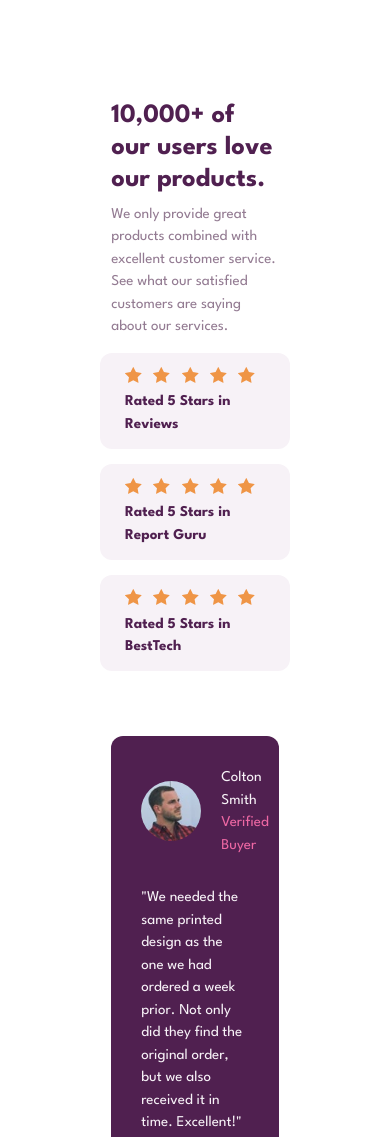
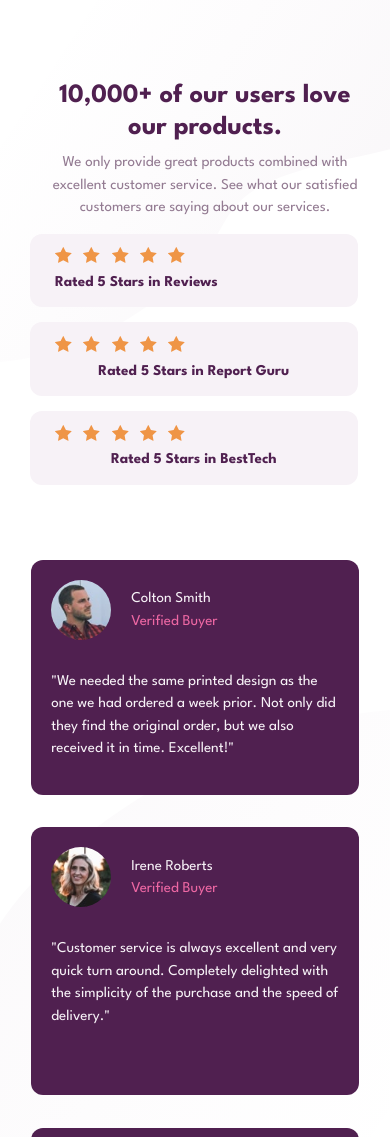
Before and after one commit to jessicaArvizu/FEpractice_Social-Proof-Section, a plain HTML site: page index.html in a window 390 px wide. Shown: the top 1137 px of the page. Drawn offline with nearby package versions, Linux system fonts and the light colour scheme.

Commit message:
Working on mobile/tablet sizes

```diff
--- a/index.html
+++ b/index.html
@@ -15,6 +15,7 @@
 </head>
 
 <body>
+  <main class="container">
     <section id="top-section">
       <div class="container-fluid main-container-top">
         <div class="row top-row">
@@ -25,39 +26,39 @@
               See what our satisfied customers are saying about our services.</p>
           </div>
           <div class="col-lg-6 col-sm-12 col-right">
-            <div class="row info-ratings justify-content-start align-items-center row-start">
-              <div class="col-lg-5 col-md-12 col-sm-12 col-stars">
+            <div class="row info-ratings justify-content-start align-items-center align-self-start">
+              <div class="col-lg-6 col-md-12 col-sm-12 col-stars">
                 <img class="star-icon p-1" src="images/icon-star.svg" alt="Icon of a star">
                 <img class="star-icon p-1" src="images/icon-star.svg" alt="Icon of a star">
                 <img class="star-icon p-1" src="images/icon-star.svg" alt="Icon of a star">
                 <img class="star-icon p-1" src="images/icon-star.svg" alt="Icon of a star">
                 <img class="star-icon p-1" src="images/icon-star.svg" alt="Icon of a star">
               </div>
-              <div class="col-lg-7 col-md-12 col-sm-12 col-text">
+              <div class="col-lg-6 col-md-12 col-sm-12 col-text">
                 <p class="p-1 flex-fill">Rated 5 Stars in Reviews</p>
               </div>
             </div>
-            <div class="row info-ratings justify-content-start align-items-center row-center">
-              <div class="col-lg-5 col-md-12 col-sm-12">
+            <div class="row info-ratings justify-content-start align-items-center align-self-center">
+              <div class="col-lg-6 col-md-12 col-sm-12 col-stars">
                 <img class="star-icon p-1" src="images/icon-star.svg" alt="Icon of a star">
                 <img class="star-icon p-1" src="images/icon-star.svg" alt="Icon of a star">
                 <img class="star-icon p-1" src="images/icon-star.svg" alt="Icon of a star">
                 <img class="star-icon p-1" src="images/icon-star.svg" alt="Icon of a star">
                 <img class="star-icon p-1" src="images/icon-star.svg" alt="Icon of a star">
               </div>
-              <div class="col-lg-7 col-md-12 col-sm-12">
+              <div class="col-lg-6 col-md-12 col-sm-12">
                 <p class="p-1 flex-fill">Rated 5 Stars in Report Guru</p>
               </div>
             </div>
-            <div class="row info-ratings justify-content-start align-items-center row-end">
-              <div class="col-lg-5 col-md-12 col-sm-12">
+            <div class="row info-ratings justify-content-start align-items-center align-self-end">
+              <div class="col-lg-6 col-md-12 col-sm-12 col-stars">
                 <img class="star-icon p-1" src="images/icon-star.svg" alt="Icon of a star">
                 <img class="star-icon p-1" src="images/icon-star.svg" alt="Icon of a star">
                 <img class="star-icon p-1" src="images/icon-star.svg" alt="Icon of a star">
                 <img class="star-icon p-1" src="images/icon-star.svg" alt="Icon of a star">
                 <img class="star-icon p-1" src="images/icon-star.svg" alt="Icon of a star">
               </div>
-              <div class="col-lg-7 col-md-12 col-sm-12">
+              <div class="col-lg-6 col-md-12 col-sm-12">
                 <p class="p-1 flex-fill">Rated 5 Stars in BestTech</p>
               </div>
             </div>
@@ -69,9 +70,8 @@
     <section id="bottom-section">
       <div class="container-fluid main-container-bottom">
         <div class="row bottom-row">
-
           <div class="col-lg-4 col-md-12 col-sm-12 info-col">
-            <div class="info-container align-self-start">
+            <div class="info-container">
               <div class="info-container-header">
                 <img class="info-buyer-img" src="images/image-colton.jpg" alt="">
                 <div>
@@ -86,9 +86,8 @@
               </div>
             </div>
           </div>
-
           <div class="col-lg-4 col-md-12 col-sm-12 info-col">
-            <div class="info-container align-self-center">
+            <div class="info-container info-center">
               <div class="info-container-header">
                 <img class="info-buyer-img" src="images/image-irene.jpg" alt="">
                 <div>
@@ -102,9 +101,8 @@
               </div>
             </div>
           </div>
-
           <div class="col-lg-4 col-md-12 col-sm-12 info-col">
-            <div class="info-container align-self-end">
+            <div class="info-container info-bottom">
               <div class="info-container-header">
                 <img class="info-buyer-img" src="images/image-anne.jpg" alt="">
                 <div>
@@ -121,14 +119,10 @@
         </div>
       </div>
     </section>
+  </main>
 
-  <footer>
-    <div class="attribution">
-      Challenge by
-      <a href="https://www.frontendmentor.io?ref=challenge" target="_blank">Frontend Mentor</a>. Coded by <a
-        href="#">Your
-        Name Here</a>.
-    </div>
+  <footer class="container">
+
   </footer>
 
   <script src="https://cdn.jsdelivr.net/npm/@popperjs/core@2.11.7/dist/umd/popper.min.js"
--- a/style/style.scss
+++ b/style/style.scss
@@ -18,28 +18,22 @@ $white: hsl(0, 0%, 100%);
     color: $veryDarkMagenta;
 }
 
-body{
+body {
     width: 100%;
     background-color: $white;
     min-height: 100%;
     padding: 100px;
+    background-image: url(../images/bg-pattern-top-desktop.svg), url(../images/bg-pattern-bottom-desktop.svg);
+    background-position: left top, right bottom;
+    background-repeat: no-repeat, no-repeat;
 }
-
-/*main {
-    background-color: $white;
-    display: flex;
-    align-items: center;
-    justify-content: center;
-    min-height: 100%;
-    padding: 100px;
-}*/
-
 
 #top-section {
     width: 100%;
+
     .main-container-top {
         .top-row {
-                margin-bottom: 50px;
+            margin-bottom: 40px;
 
             .col-left {
                 h1 {
@@ -52,16 +46,28 @@ body{
             }
 
             .col-right {
+                display: flex;
+                flex-direction: column;
+                justify-content: space-around;
+                margin-bottom: 20px;
+
                 .info-ratings {
                     border-radius: 12px;
                     padding: 10px;
                     background-color: $lightGrayishMagenta;
                     margin-bottom: 15px;
+                    width: 90%;
 
                     p {
                         margin: 0;
                         font-weight: 900;
                     }
+
+                    .col-stars,
+                    .col-text {
+                        width: fit-content;
+                    }
+
                 }
             }
         }
@@ -70,10 +76,15 @@ body{
 
 #bottom-section {
     width: 100%;
+
     .main-container-bottom {
         width: 100%;
 
         .bottom-row {
+            display: flex;
+            flex-direction: row;
+            justify-content: space-around;
+
             .info-col {
 
                 .info-container {
@@ -115,19 +126,15 @@ body{
                         }
                     }
                 }
+
+                .info-center {
+                    margin-top: 10%;
+                }
+
+                .info-bottom {
+                    margin-top: 20%;
                 }
             }
-        }
-    }
-
-
-footer {
-    .attribution {
-        font-size: 11px;
-        text-align: center;
-
-        a {
-            color: hsl(228, 45%, 44%);
         }
     }
 }
@@ -135,17 +142,12 @@ footer {
 /* Media Queries */
 @media only screen and (max-width: 768px) {
 
-    main {
+    #top-section {
+        .main-container-top {
             padding: 30px;
 
-        section {
-            text-align: center;
-
-            .main-container {
             .top-row {
                 margin-bottom: 30px;
-
-                    .col-left {}
 
                 .col-right {
                     .info-ratings {
@@ -154,7 +156,59 @@ footer {
                     }
                 }
             }
+        }
+    }
 
+    #bottom-section {
+        .main-container-bottom {
+            .bottom-row {
+                padding: 0;
+
+                .info-col {
+                    margin: 0;
+                    padding: 0;
+
+                    .info-container {
+                        padding: 20px;
+                    }
+                }
+            }
+        }
+    }
+}
+
+@media only screen and (max-width: 425px) {
+    body{
+        padding:20px;
+        text-align: center;
+    }
+
+    main {
+        margin: 0;
+        padding: 0;
+
+        #top-section {
+            .main-container-top {
+                padding: 10px 0 10px 0;
+                text-align: center;
+                margin: 50px 10px 0 10px;
+
+                .top-row {
+                    margin-bottom: 30px;
+
+                    .col-right {
+                        .info-ratings {
+                            width:100% !important;
+                            text-align: center;
+                            align-self: start !important;
+                        }
+                    }
+                }
+            }
+        }
+
+        #bottom-section {
+            .main-container-bottom {
                 .bottom-row {
                     padding: 0;
 
@@ -171,42 +225,3 @@ footer {
         }
     }
 }
-
-@media only screen and (max-width: 320px) {
-    main {
-        padding: 30px;
-
-        section {
-            text-align: center;
-
-            .main-container {
-                .top-row {
-                    margin-bottom: 30px;
-
-                    .col-left {}
-
-                    .col-right {
-                        .info-ratings {
-                            align-items: center;
-                            text-align: center;
-                        }
-                    }
-                }
-
-                .bottom-row {
-                    padding: 0;
-
-                    .info-col {
-                        margin: 0;
-                        padding: 0;
-
-                        .info-container {
-                            padding: 20px;
-                        }
-                    }
-                }
-            }
-        }
-    }
-
-}
```
Also changed, not shown: style/style.css, 1 other file. Lines whose indentation alone changed are shown as unchanged.
